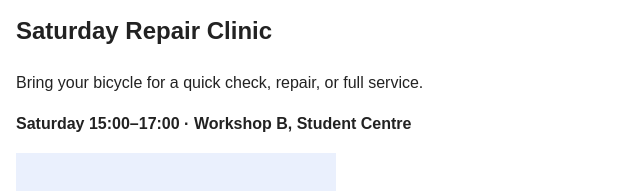
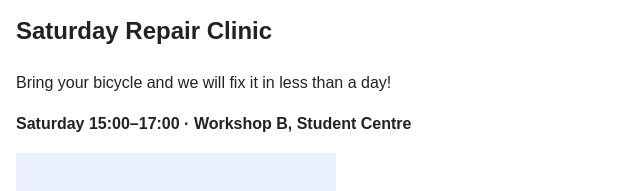
Before and after one commit to jonaskerre/ClinicNEW, a plain HTML site: page index.html in a window 1280 px wide. Shown: the part 144-335 px from the top of the page, 0-640 px from the left. Drawn offline with Linux system fonts and the light colour scheme.

Commit message:
clearer promise, so visitors know what they get

```diff
--- a/index.html
+++ b/index.html
@@ -21,7 +21,7 @@
         <h2>Saturday Repair Clinic</h2>
 
         <p>
-            Bring your bicycle for a quick check, repair, or full service.
+            Bring your bicycle and we will fix it in less than a day!
         </p>
 
         <p>
```
